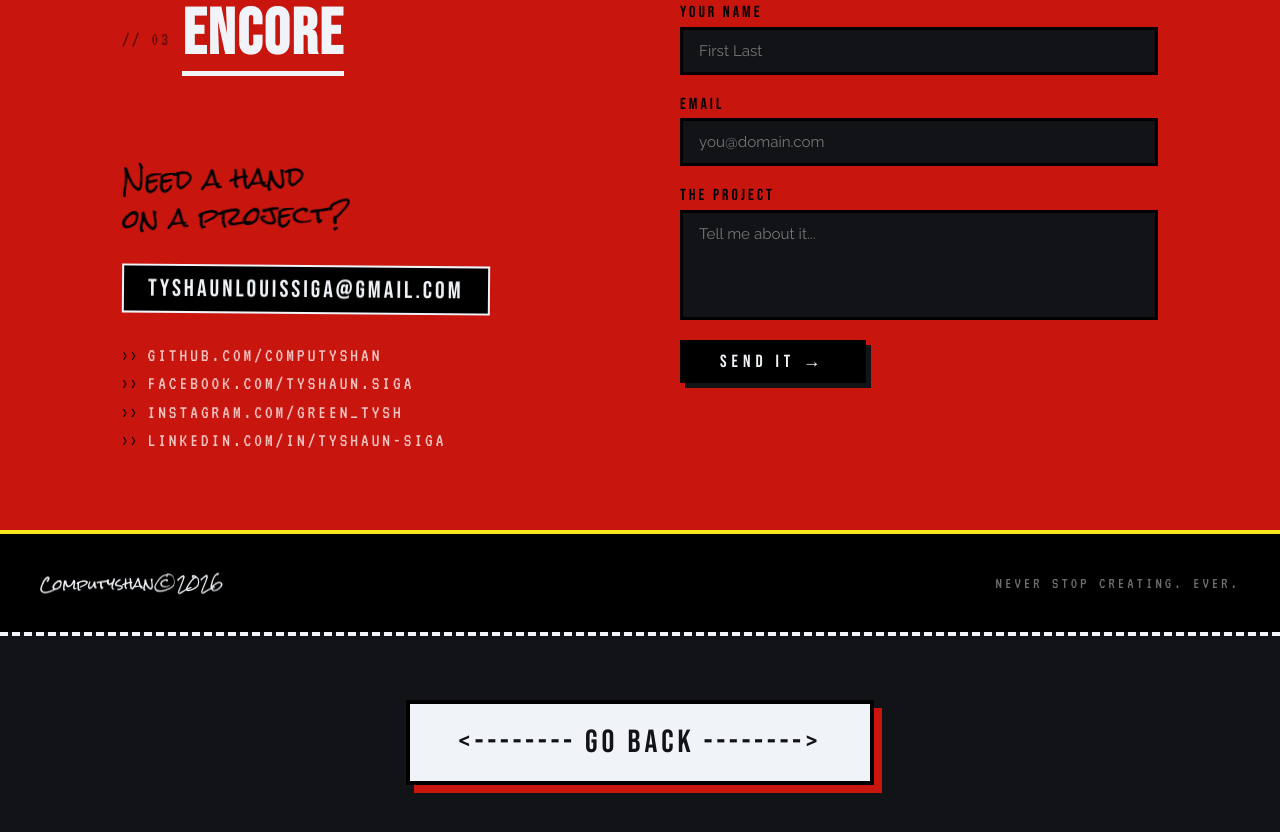
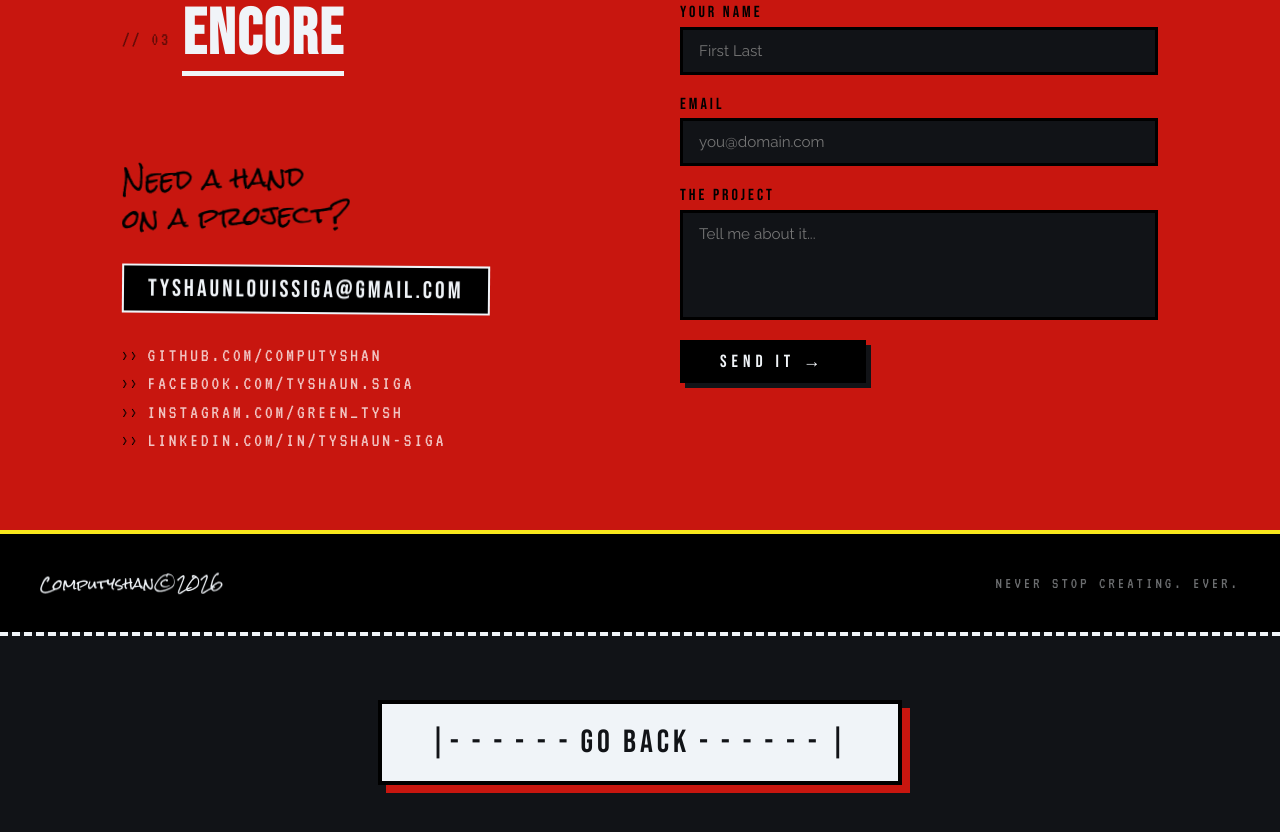
Before and after one commit to Computyshan/Sigga_Portfolio_2026, a plain HTML site: page Computyshan.html in a window 1280 px wide. Shown: the part 2826-3658 px from the top of the page. Drawn offline with Linux system fonts and the light colour scheme.

Commit message:
tweaked  go back button

```diff
--- a/Computyshan.html
+++ b/Computyshan.html
@@ -317,7 +317,7 @@
 </footer>
 
 <div class="sell-out-container">
-  <button id="revert-btn" class="sell-out-btn"><-------- Go Back --------></button>
+  <button id="revert-btn" class="sell-out-btn">|- - - - - -     Go Back - - - - - -    |</button>
 </div>
 
 <script src="PKP_Essentials/script.js" defer></script>
```
